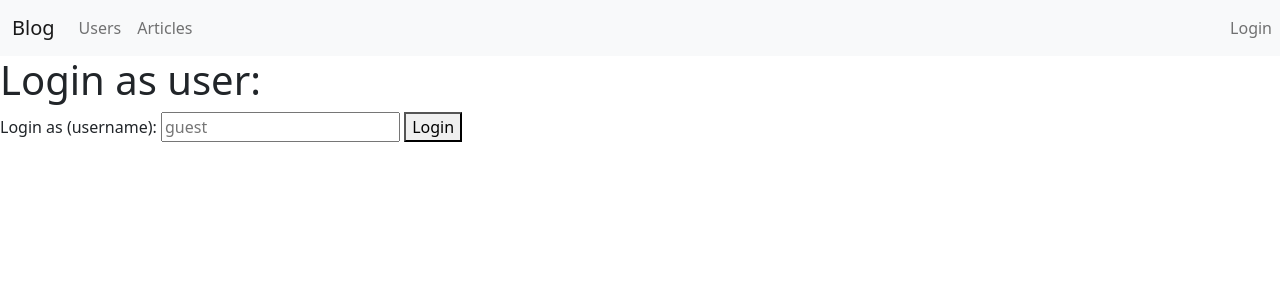
After one commit to ISVios/geekbrains_home_flask, a Flask app: page /auth/login/ in a window 1280 px wide. The commit adds this page. Shown: the top 300 px of the page. Run offline with Flask 3, Linux system fonts and the light colour scheme; some libraries are stand-ins or nearby versions.

Commit message:
complete

```diff
--- a/blog/models/user.py
+++ b/blog/models/user.py
@@ -1,8 +1,9 @@
 from sqlalchemy import Column, Integer, String, Boolean
 from blog.models import db
+from flask_login import UserMixin
 
 
-class UserModel(db.Model):
+class UserModel(db.Model, UserMixin):
     id = Column(Integer, primary_key=True)
     username = Column(String(80), unique=True, nullable=False)
     is_staff = Column(Boolean, nullable=False, default=False)
--- /dev/null
+++ b/blog/templates/auth/login.html
@@ -0,0 +1,19 @@
+{% extends "base.html" %}
+{% block title %}
+  Login as
+{% endblock title %}
+{% block content %}
+  <h1>Login as user:</h1>
+  {% if error %}<div class="alert alert-danger" role="alert">{{ error }}</div>{% endif %}
+  <form method="post">
+    <label for="input-username">Login as (username):</label>
+    <input id="input-username"
+           type="text"
+           name="username"
+           placeholder="guest"
+           required/>
+    <button type="submit">Login</button>
+  </form>
+{% endblock content %}
+{% block footer %}
+{% endblock footer %}
--- a/blog/templates/css_include.html
+++ b/blog/templates/css_include.html
@@ -1,4 +1,2 @@
-<link
-  href="{{ url_for('static', filename='css/bootstrap.min.css') }}"
-  rel="stylesheet"
-/>
+<link href="{{ url_for('static', filename='css/bootstrap.min.css') }}"
+      rel="stylesheet"/>
--- a/blog/templates/navigate.html
+++ b/blog/templates/navigate.html
@@ -1,28 +1,39 @@
 <nav class="navbar navbar-expand-md navbar-light bg-light">
   <div class="container-fluid">
     <a class="navbar-brand" href="{{ url_for('index') }}">Blog</a>
-    <button
-      class="navbar-toggler"
-      type="button"
-      data-bs-toggle="collapse"
-      data-bs-target="#navbarNavAltMarkup"
-      aria-controls="navbarNavAltMarkup"
-      aria-expanded="false"
-      aria-label="Toggle navigation"
-    >
+    <button class="navbar-toggler"
+            type="button"
+            data-bs-toggle="collapse"
+            data-bs-target="#navbarNavAltMarkup"
+            aria-controls="navbarNavAltMarkup"
+            aria-expanded="false"
+            aria-label="Toggle navigation">
       <span class="navbar-toggler-icon"></span>
     </button>
     <div class="collapse navbar-collapse" id="navbarNavAltMarkup">
       <div class="navbar-nav">
         {% for (endpoint, label) in [('users_app.list', 'Users'), ('article_app.list', 'Articles')] %}
-          <a
-            href="{{ url_for(endpoint) }}"
-            class="nav-link {% if request.endpoint == endpoint -%}active{%- endif %}"
-          >
+          <a href="{{ url_for(endpoint) }}"
+             class="nav-link {% if request.endpoint == endpoint -%}active{%- endif %}">
             {{ label }}
           </a>
         {% endfor %}
+        {% if current_user.is_authenticated %}
+          <a class="nav-link" href="{{ url_for('users_app.profile') }}">Proffile</a>
+          <a class="nav-link" href="{{ url_for('auth_app.secret') }}">Secret</a>
+        {% endif %}
+        {% if current_user.is_stuff %}<a class="nav-link">Admin Panel</a>{% endif %}
       </div>
     </div>
   </div>
+  <div class="navbar-nav ms-auto">
+    {% if current_user.is_authenticated %}
+      <a class="nav-link" href="{{ url_for('auth_app.logout') }}">Logout</a>
+    {% else %}
+      <a href="{{ url_for('auth_app.login') }}"
+         class="nav-link {% if request.endpoint == 'login' -%}active{%- endif %}">
+        Login
+      </a>
+    {% endif %}
+  </div>
 </nav>
--- /dev/null
+++ b/blog/views/auth.py
@@ -0,0 +1,63 @@
+from flask import Blueprint, render_template, request, redirect, url_for
+from flask_login import (
+    LoginManager,
+    current_user,
+    login_user,
+    logout_user,
+    login_required,
+)
+
+from blog.models.user import UserModel
+
+auth_app = Blueprint("auth_app", __name__)
+
+login_manager = LoginManager()
+login_manager.login_view = "auth_app.login"
+
+
+@login_manager.user_loader
+def load_user(user_id):
+    return UserModel.query.filter_by(id=user_id).one_or_none()
+
+
+@login_manager.unauthorized_handler
+def unauthorized():
+    return redirect(url_for("auth_app.login"))
+
+
+@auth_app.route("/login/", methods=["GET", "POST"], endpoint="login")
+def login():
+    if request.method == "GET":
+        return render_template("auth/login.html")
+    username = request.form.get("username")
+    if not username:
+        return render_template("auth/login.html", error="username not passed")
+    user = UserModel.query.filter_by(username=username).one_or_none()
+    if user is None:
+        return render_template("auth/login.html", error=f"no user {username}found")
+    login_user(user)
+    return redirect(url_for("index"))
+
+
+@auth_app.route("/logout/", endpoint="logout")
+@login_required
+def logout():
+    logout_user()
+    return redirect(url_for("index"))
+
+
+@auth_app.route("/secret/", endpoint="secret")
+@login_required
+def secret_view():
+    breakpoint()
+    breakpoint()
+    if current_user.is_staff:
+        return "Super secret data"
+    else:
+        return redirect("/")
+
+
+__all__ = [
+    "login_manager",
+    "auth_app",
+]
```
Also changed, not shown: blog/app.py (+8 -0 lines), blog/templates/article/list.html (+3 -7 lines), blog/templates/base.html (+15 -6 lines), blog/templates/index.html (+13 -6 lines), blog/templates/user/detail.html (+3 -4 lines), blog/templates/user/list.html (+9 -10 lines), blog/templates/user/profile.html (added, +49 -0 lines), blog/views/user.py (+14 -2 lines).
